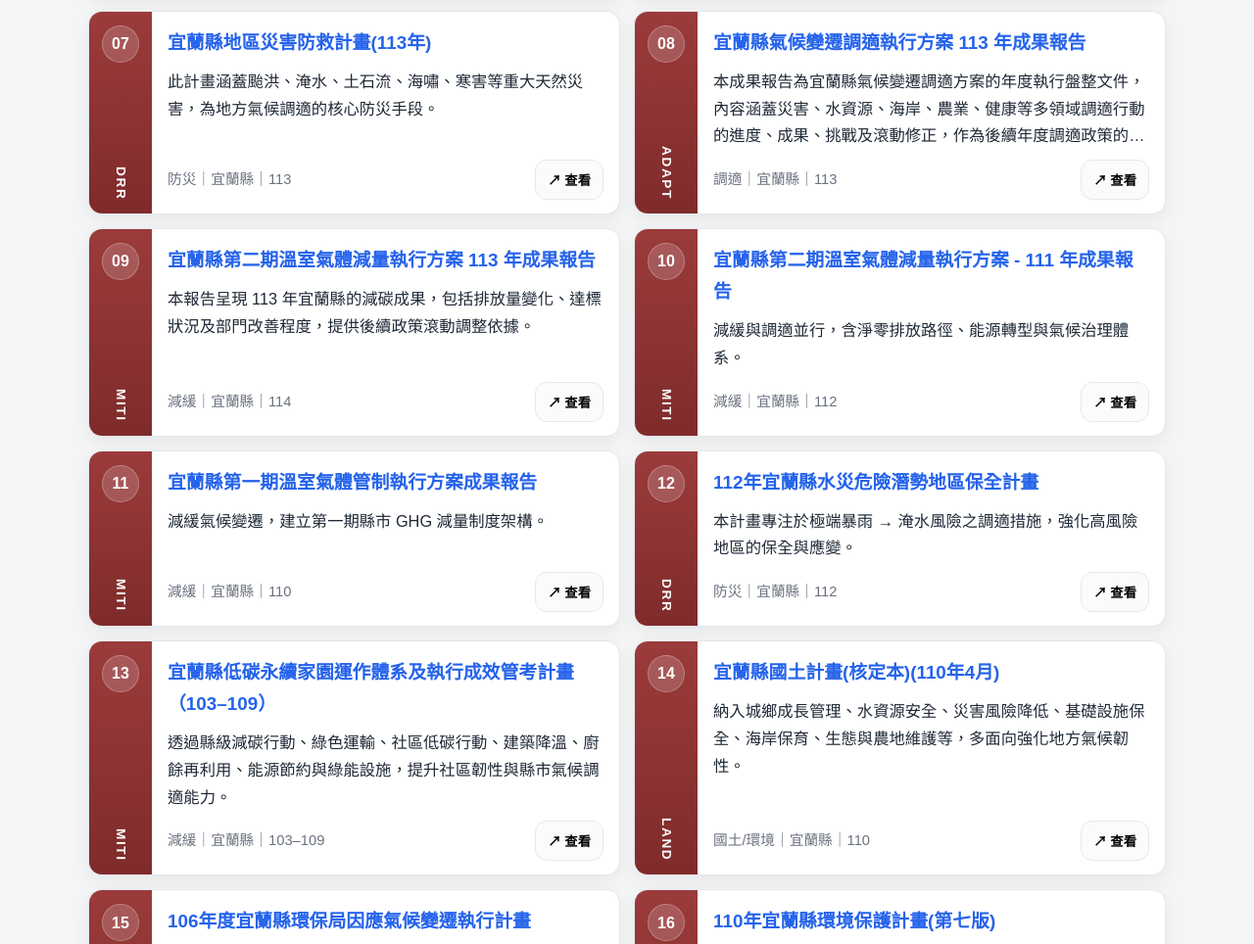
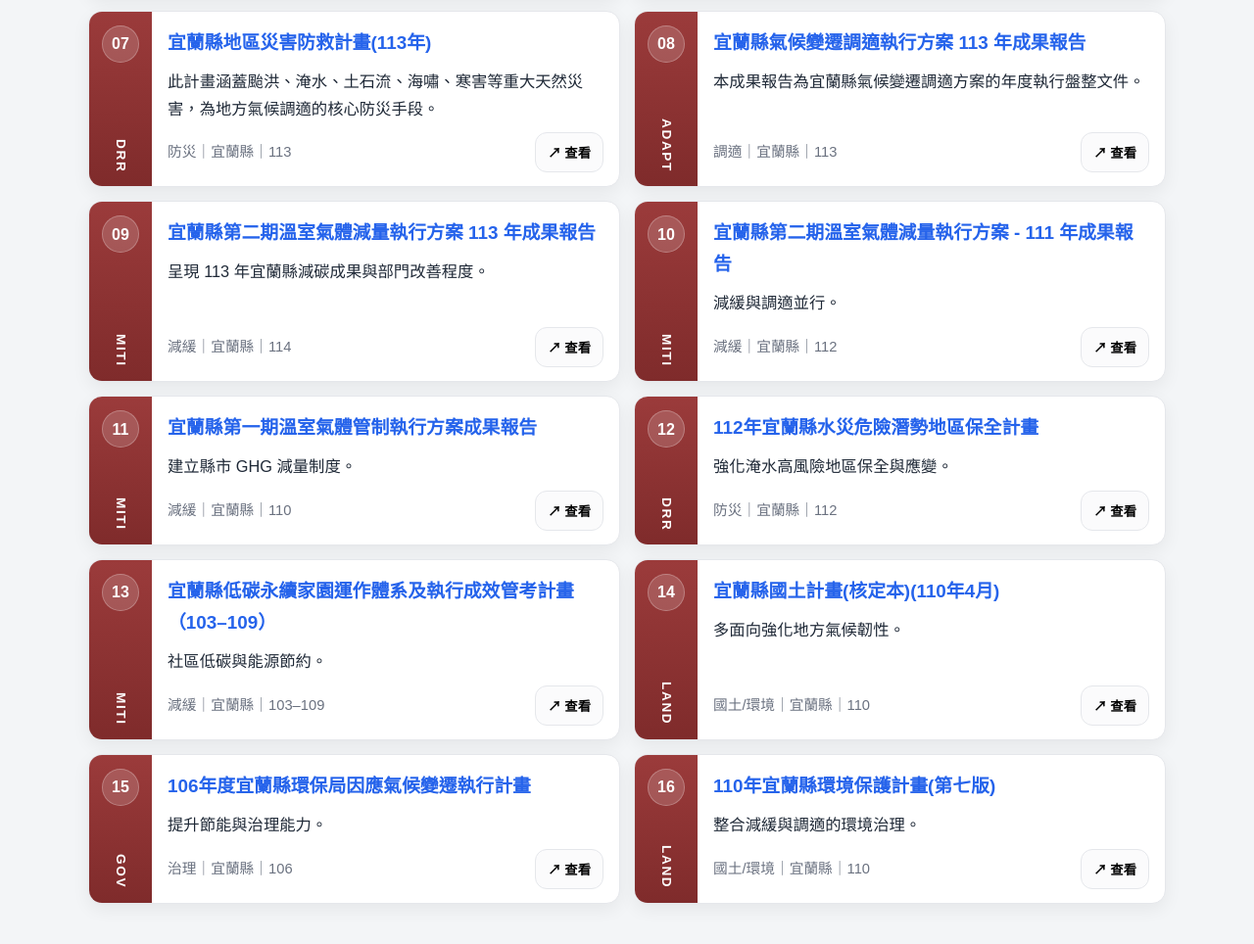
Before and after one commit to ewa886/ewa886004.github.io, a plain HTML site: page index.html in a window 1280 px wide. Shown: the part 864-1828 px from the top of the page at 98% size. Drawn offline with Linux system fonts and the light colour scheme.

Commit message:
index.html

```diff
--- a/index.html
+++ b/index.html
@@ -267,26 +267,24 @@
 </div>
 
 <script>
-  // 16 筆（宜蘭縣）— 依你上傳檔案整理
-  const DATA = [
-    {no:"01",chip:"ADAPT",type:"調適",meta:"宜蘭縣｜114",title:"宜蘭縣氣候變遷調適執行方案（核定本）",desc:"透過氣候推估（溫度、降雨、海平面上升等）與脆弱度分析，檢視宜蘭各領域的氣候風險，提出跨局處調適策略，包括防災、水資源韌性、海岸保護、農業調適、社區韌性、公共衛生防護等。",pdf:"pdfs/114_宜蘭縣_宜蘭縣氣候變遷調適執行方案（核定本）.pdf"},
-    {no:"02",chip:"MITI",type:"減緩",meta:"宜蘭縣｜108",title:"宜蘭縣第一期溫室氣體管制執行方案（107–109 年）",desc:"第一期方案是宜蘭縣最早系統化的減碳政策，奠定地方排放盤查、部門別減量策略、執行架構及治理基礎，並為第二期方案（110–114）鋪陳完整政策路徑。",pdf:"pdfs/108_宜蘭縣_宜蘭縣第一期溫室氣體管制執行方案（107–109 年）.pdf"},
-    {no:"03",chip:"GOV",type:"治理",meta:"宜蘭縣｜112",title:"112 年宜蘭縣因應氣候變遷溫室氣體盤查及執行方案策略研擬專案工作計畫",desc:"此計畫偏向減緩（mitigation）＋治理（governance），目的為提升地方盤查能力、建立淨零政策基礎並研擬地方版自治條例。",pdf:"pdfs/112_宜蘭縣_112 年宜蘭縣因應氣候變遷溫室氣體盤查及執行方案策略研擬專案工作計畫.pdf"},
-    {no:"04",chip:"MITI",type:"減緩",meta:"宜蘭縣｜112",title:"宜蘭縣第二期溫室氣體減量執行方案（核定本）",desc:"方案屬於減緩（mitigation）政策，透過能源轉型、節能措施、住商建築改善、交通減碳與廢棄物管理，降低宜蘭縣整體溫室氣體排放量，並與國家 2050 淨零目標接軌。",pdf:"pdfs/112_宜蘭縣_宜蘭縣第二期溫室氣體減量執行方案（核定本）.pdf"},
-    {no:"05",chip:"GOV",type:"治理",meta:"宜蘭縣｜99",title:"宜蘭縣氣候變遷因應推動會設置要點（原低碳推動小組）",desc:"此為全縣氣候變遷治理的最高層級平台，負責整合調適＋減碳政策，確保所有局處策略一致與行動落實。",pdf:"pdfs/99_宜蘭縣_宜蘭縣氣候變遷因應推動會設置要點（原低碳推動小組）.pdf"},
-    {no:"06",chip:"DRR",type:"防災",meta:"宜蘭縣｜100",title:"宜蘭縣危險潛勢區域管理辦法",desc:"此辦法以極端降雨、山崩、海岸侵蝕等風險為依據，對危險地區進行公告、管制與防救規範，是地方調適制度工具。",pdf:"pdfs/100_宜蘭縣_宜蘭縣危險潛勢區域管理辦法.pdf"},
-    {no:"07",chip:"DRR",type:"防災",meta:"宜蘭縣｜113",title:"宜蘭縣地區災害防救計畫(113年)",desc:"此計畫涵蓋颱洪、淹水、土石流、海嘯、寒害等重大天然災害，為地方氣候調適的核心防災手段。",pdf:"pdfs/113_宜蘭縣_宜蘭縣地區災害防救計畫(113年).pdf"},
-    {no:"08",chip:"ADAPT",type:"調適",meta:"宜蘭縣｜113",title:"宜蘭縣氣候變遷調適執行方案 113 年成果報告",desc:"本成果報告為宜蘭縣氣候變遷調適方案的年度執行盤整文件，內容涵蓋災害、水資源、海岸、農業、健康等多領域調適行動的進度、成果、挑戰及滾動修正，作為後續年度調適政策的重要依據。",pdf:"pdfs/113_宜蘭縣_宜蘭縣氣候變遷調適執行方案 113 年成果報告.pdf"},
-    {no:"09",chip:"MITI",type:"減緩",meta:"宜蘭縣｜114",title:"宜蘭縣第二期溫室氣體減量執行方案 113 年成果報告",desc:"本報告呈現 113 年宜蘭縣的減碳成果，包括排放量變化、達標狀況及部門改善程度，提供後續政策滾動調整依據。",pdf:"pdfs/114_宜蘭縣_宜蘭縣第二期溫室氣體減量執行方案 113 年成果報告.pdf"},
-    {no:"10",chip:"MITI",type:"減緩",meta:"宜蘭縣｜112",title:"宜蘭縣第二期溫室氣體減量執行方案 - 111 年成果報告",desc:"減緩與調適並行，含淨零排放路徑、能源轉型與氣候治理體系。",pdf:"pdfs/112_宜蘭縣_宜蘭縣第二期溫室氣體減量執行方案 - 111 年成果報告.pdf"},
-    {no:"11",chip:"MITI",type:"減緩",meta:"宜蘭縣｜110",title:"宜蘭縣第一期溫室氣體管制執行方案成果報告",desc:"減緩氣候變遷，建立第一期縣市 GHG 減量制度架構。",pdf:"pdfs/110_宜蘭縣_宜蘭縣第一期溫室氣體管制執行方案成果報告.pdf"},
-    {no:"12",chip:"DRR",type:"防災",meta:"宜蘭縣｜112",title:"112年宜蘭縣水災危險潛勢地區保全計畫",desc:"本計畫專注於極端暴雨 → 淹水風險之調適措施，強化高風險地區的保全與應變。",pdf:"pdfs/112_宜蘭縣_112年宜蘭縣水災危險潛勢地區保全計畫.pdf"},
-    {no:"13",chip:"MITI",type:"減緩",meta:"宜蘭縣｜103–109",title:"宜蘭縣低碳永續家園運作體系及執行成效管考計畫（103–109）",desc:"透過縣級減碳行動、綠色運輸、社區低碳行動、建築降溫、廚餘再利用、能源節約與綠能設施，提升社區韌性與縣市氣候調適能力。",pdf:"pdfs/103-109_宜蘭縣_宜蘭縣低碳永續家園運作體系及執行成效管考計畫.pdf"},
-    {no:"14",chip:"LAND",type:"國土/環境",meta:"宜蘭縣｜110",title:"宜蘭縣國土計畫(核定本)(110年4月)",desc:"納入城鄉成長管理、水資源安全、災害風險降低、基礎設施保全、海岸保育、生態與農地維護等，多面向強化地方氣候韌性。",pdf:"pdfs/110_宜蘭縣_宜蘭縣國土計畫(核定本)(110年4月).pdf"},
-    {no:"15",chip:"GOV",type:"治理",meta:"宜蘭縣｜106",title:"106年度宜蘭縣環保局因應氣候變遷執行計畫",desc:"透過住宅能源管理、家戶用能調查、教育宣導、地方氣候政策研擬（自治條例），提升縣內民眾節能能力、減少能源需求，強化地方在氣候變遷下之韌性。",pdf:"pdfs/106_宜蘭縣_106年度宜蘭縣環保局因應氣候變遷執行計畫.pdf"},
-    {no:"16",chip:"LAND",type:"國土/環境",meta:"宜蘭縣｜110",title:"110年宜蘭縣環境保護計畫(第七版)",desc:"將氣候變遷措施納入環境治理架構，並整合減緩與調適；透過植樹、綠美化、低碳交通、公共運輸、空污削減、廢棄物管理等提升環境韌性。",pdf:"pdfs/110_宜蘭縣_110年宜蘭縣環境保護計畫(第七版).pdf"},
-  ];
-
+const DATA = [
+  {no:"01",chip:"ADAPT",type:"調適",meta:"宜蘭縣｜114",title:"宜蘭縣氣候變遷調適執行方案（核定本）",desc:"透過氣候推估（溫度、降雨、海平面上升等）與脆弱度分析，檢視宜蘭各領域的氣候風險，提出跨局處調適策略，包括防災、水資源韌性、海岸保護、農業調適、社區韌性、公共衛生防護等。",pdf:"114_宜蘭縣_宜蘭縣氣候變遷調適執行方案（核定本）.pdf"},
+  {no:"02",chip:"MITI",type:"減緩",meta:"宜蘭縣｜108",title:"宜蘭縣第一期溫室氣體管制執行方案（107–109 年）",desc:"第一期方案是宜蘭縣最早系統化的減碳政策，奠定地方排放盤查、部門別減量策略、執行架構及治理基礎，並為第二期方案（110–114）鋪陳完整政策路徑。",pdf:"108_宜蘭縣_宜蘭縣第一期溫室氣體管制執行方案（107–109 年）.pdf"},
+  {no:"03",chip:"GOV",type:"治理",meta:"宜蘭縣｜112",title:"112 年宜蘭縣因應氣候變遷溫室氣體盤查及執行方案策略研擬專案工作計畫",desc:"此計畫偏向減緩（mitigation）＋治理（governance），目的為提升地方盤查能力、建立淨零政策基礎並研擬地方版自治條例。",pdf:"112_宜蘭縣_112 年宜蘭縣因應氣候變遷溫室氣體盤查及執行方案策略研擬專案工作計畫.pdf"},
+  {no:"04",chip:"MITI",type:"減緩",meta:"宜蘭縣｜112",title:"宜蘭縣第二期溫室氣體減量執行方案（核定本）",desc:"方案屬於減緩（mitigation）政策，透過能源轉型、節能措施、住商建築改善、交通減碳與廢棄物管理，降低宜蘭縣整體溫室氣體排放量，並與國家 2050 淨零目標接軌。",pdf:"112_宜蘭縣_宜蘭縣第二期溫室氣體減量執行方案（核定本）.pdf"},
+  {no:"05",chip:"GOV",type:"治理",meta:"宜蘭縣｜99",title:"宜蘭縣氣候變遷因應推動會設置要點（原低碳推動小組）",desc:"此為全縣氣候變遷治理的最高層級平台，負責整合調適＋減碳政策，確保所有局處策略一致與行動落實。",pdf:"99_宜蘭縣_宜蘭縣氣候變遷因應推動會設置要點（原低碳推動小組）.pdf"},
+  {no:"06",chip:"DRR",type:"防災",meta:"宜蘭縣｜100",title:"宜蘭縣危險潛勢區域管理辦法",desc:"此辦法以極端降雨、山崩、海岸侵蝕等風險為依據，對危險地區進行公告、管制與防救規範，是地方調適制度工具。",pdf:"100_宜蘭縣_宜蘭縣危險潛勢區域管理辦法.pdf"},
+  {no:"07",chip:"DRR",type:"防災",meta:"宜蘭縣｜113",title:"宜蘭縣地區災害防救計畫(113年)",desc:"此計畫涵蓋颱洪、淹水、土石流、海嘯、寒害等重大天然災害，為地方氣候調適的核心防災手段。",pdf:"113_宜蘭縣_宜蘭縣地區災害防救計畫(113年).pdf"},
+  {no:"08",chip:"ADAPT",type:"調適",meta:"宜蘭縣｜113",title:"宜蘭縣氣候變遷調適執行方案 113 年成果報告",desc:"本成果報告為宜蘭縣氣候變遷調適方案的年度執行盤整文件。",pdf:"113_宜蘭縣_宜蘭縣氣候變遷調適執行方案 113 年成果報告.pdf"},
+  {no:"09",chip:"MITI",type:"減緩",meta:"宜蘭縣｜114",title:"宜蘭縣第二期溫室氣體減量執行方案 113 年成果報告",desc:"呈現 113 年宜蘭縣減碳成果與部門改善程度。",pdf:"114_宜蘭縣_宜蘭縣第二期溫室氣體減量執行方案 113 年成果報告.pdf"},
+  {no:"10",chip:"MITI",type:"減緩",meta:"宜蘭縣｜112",title:"宜蘭縣第二期溫室氣體減量執行方案 - 111 年成果報告",desc:"減緩與調適並行。",pdf:"112_宜蘭縣_宜蘭縣第二期溫室氣體減量執行方案 - 111 年成果報告.pdf"},
+  {no:"11",chip:"MITI",type:"減緩",meta:"宜蘭縣｜110",title:"宜蘭縣第一期溫室氣體管制執行方案成果報告",desc:"建立縣市 GHG 減量制度。",pdf:"110_宜蘭縣_宜蘭縣第一期溫室氣體管制執行方案成果報告.pdf"},
+  {no:"12",chip:"DRR",type:"防災",meta:"宜蘭縣｜112",title:"112年宜蘭縣水災危險潛勢地區保全計畫",desc:"強化淹水高風險地區保全與應變。",pdf:"112_宜蘭縣_112年宜蘭縣水災危險潛勢地區保全計畫.pdf"},
+  {no:"13",chip:"MITI",type:"減緩",meta:"宜蘭縣｜103–109",title:"宜蘭縣低碳永續家園運作體系及執行成效管考計畫（103–109）",desc:"社區低碳與能源節約。",pdf:"103-109_宜蘭縣_宜蘭縣低碳永續家園運作體系及執行成效管考計畫.pdf"},
+  {no:"14",chip:"LAND",type:"國土/環境",meta:"宜蘭縣｜110",title:"宜蘭縣國土計畫(核定本)(110年4月)",desc:"多面向強化地方氣候韌性。",pdf:"110_宜蘭縣_宜蘭縣國土計畫(核定本)(110年4月).pdf"},
+  {no:"15",chip:"GOV",type:"治理",meta:"宜蘭縣｜106",title:"106年度宜蘭縣環保局因應氣候變遷執行計畫",desc:"提升節能與治理能力。",pdf:"106_宜蘭縣_106年度宜蘭縣環保局因應氣候變遷執行計畫.pdf"},
+  {no:"16",chip:"LAND",type:"國土/環境",meta:"宜蘭縣｜110",title:"110年宜蘭縣環境保護計畫(第七版)",desc:"整合減緩與調適的環境治理。",pdf:"110_宜蘭縣_110年宜蘭縣環境保護計畫(第七版).pdf"}
+];
   const grid = document.getElementById("grid");
   const q = document.getElementById("q");
   const type = document.getElementById("type");
```
